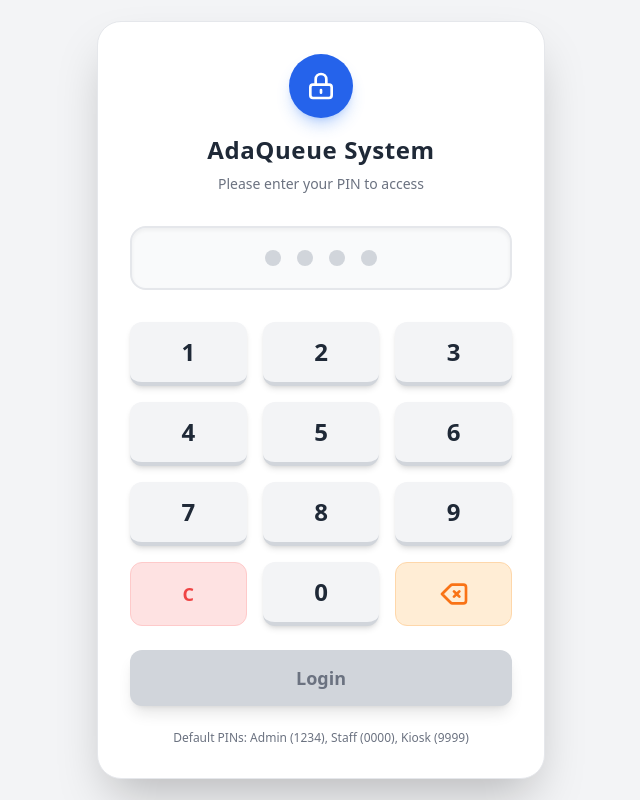
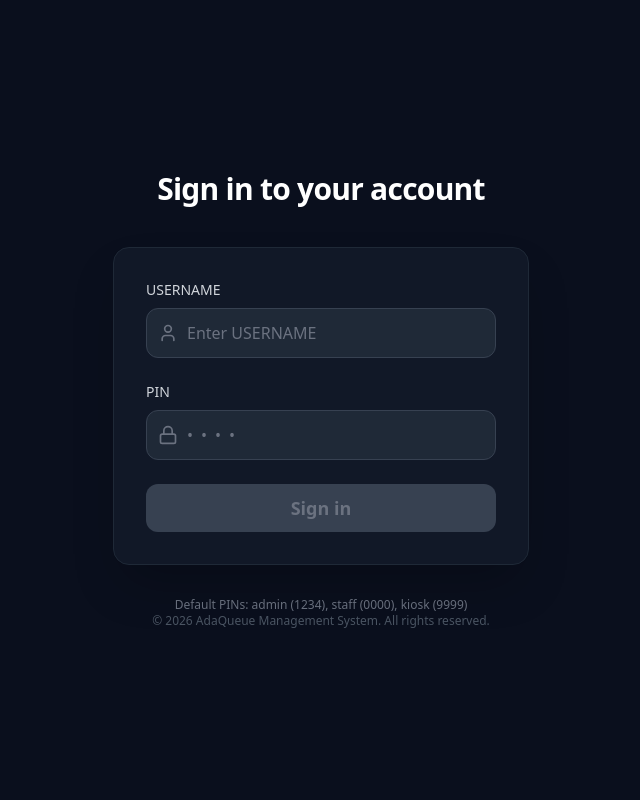
Before and after one commit to AdaDevSecOps/AdaQueue-Frontend, a React (Create React App) app: page / in a window 1280 px wide. Shown: the whole page, without its empty margins (319-959 px from the left). Built offline with nearby package versions, Linux system fonts and the light colour scheme; the HTML template or start-up script is replaced by a standard one.

Commit message:
[fix] ปรับ UI หน้า login

```diff
--- a/src/pages/auth/OLogin.tsx
+++ b/src/pages/auth/OLogin.tsx
@@ -1,39 +1,25 @@
 import React, { useState } from 'react';
 import { useNavigate } from 'react-router-dom';
 import { useAuth } from '../../context/AuthContext';
+import { LogIn, User, Lock, AlertCircle } from 'lucide-react';
 
 const OLogin: React.FC = () => {
   const { login } = useAuth();
   const navigate = useNavigate();
+  const [employeeName, setEmployeeName] = useState('');
   const [pin, setPin] = useState('');
   const [error, setError] = useState<string | null>(null);
   const [loading, setLoading] = useState(false);
 
-  const handleNumClick = (num: string) => {
-    if (pin.length < 4) {
-      setPin(prev => prev + num);
-      setError(null);
-    }
-  };
-
-  const handleBackspace = () => {
-    setPin(prev => prev.slice(0, -1));
-    setError(null);
-  };
-
-  const handleClear = () => {
-    setPin('');
-    setError(null);
-  };
-
-  const handleSubmit = async () => {
-    if (pin.length !== 4) return;
+  const handleSubmit = async (e?: React.FormEvent) => {
+    if (e) e.preventDefault();
+    if (!employeeName || pin.length !== 4) return;
 
     setLoading(true);
     setError(null);
 
     try {
-      const user = await login(pin);
+      const user = await login(employeeName, pin);
       if (user) {
         if (user.role === 'ADMIN') {
           navigate('/admin/dashboard');
@@ -45,107 +31,118 @@ const OLogin: React.FC = () => {
           navigate('/');
         }
       } else {
-        setError('Invalid PIN Code');
+        setError('ชื่อพนักงานหรือรหัสพินไม่ถูกต้อง');
         setPin('');
       }
     } catch (err) {
-      setError('System Error');
+      setError('เกิดข้อผิดพลาดในการเชื่อมต่อระบบ');
     } finally {
       setLoading(false);
     }
   };
 
   return (
-    <div className="min-h-screen flex items-center justify-center bg-gray-100 dark:bg-gray-900 font-sans text-gray-900 dark:text-gray-100 transition-colors duration-200">
-      <div className="bg-white dark:bg-gray-800 p-8 rounded-3xl shadow-2xl w-full max-w-md border border-gray-200 dark:border-gray-700 transition-colors duration-200">
+    <div className="min-h-screen flex flex-col items-center justify-center bg-[#0a0f1d] font-sans selection:bg-blue-500/30">
 
-        {/* Header */}
-        <div className="text-center mb-8">
-          <div className="w-16 h-16 bg-blue-600 rounded-full flex items-center justify-center mx-auto mb-4 shadow-lg shadow-blue-500/30">
-            <svg className="w-8 h-8 text-white" fill="none" stroke="currentColor" viewBox="0 0 24 24">
-              <path strokeLinecap="round" strokeLinejoin="round" strokeWidth="2" d="M12 15v2m-6 4h12a2 2 0 002-2v-6a2 2 0 00-2-2H6a2 2 0 00-2 2v6a2 2 0 002 2zm10-10V7a4 4 0 00-8 0v4h8z" />
-            </svg>
-          </div>
-          <h1 className="text-2xl font-bold text-gray-800 dark:text-white tracking-wide">AdaQueue System</h1>
-          <p className="text-gray-500 dark:text-gray-400 mt-2 text-sm">Please enter your PIN to access</p>
+      {/* Logo Area */}
+      <div className="mb-10 flex flex-col items-center">
+        <h2 className="text-3xl font-extrabold text-white tracking-tight">Sign in to your account</h2>
       </div>
 
-        {/* PIN Display */}
-        <div className="mb-8">
-          <div className="bg-gray-50 dark:bg-gray-900 h-16 rounded-2xl flex items-center justify-center border-2 border-gray-200 dark:border-gray-700 shadow-inner transition-colors duration-200">
-             <div className="flex gap-4">
-                {[0, 1, 2, 3].map((i) => (
-                    <div key={i} className={`w-4 h-4 rounded-full transition-all duration-200 ${i < pin.length ? 'bg-blue-500 scale-125' : 'bg-gray-300 dark:bg-gray-600'}`}></div>
-                ))}
+      <div className="w-full max-w-md px-4">
+        <div className="bg-[#111827] border border-gray-800 rounded-2xl shadow-2xl p-8 backdrop-blur-sm">
+
+          <form className="space-y-6" onSubmit={handleSubmit}>
+            {/* Employee Name Field */}
+            <div>
+              <label htmlFor="employeeName" className="block text-sm font-medium text-gray-300 mb-2">
+                USERNAME
+              </label>
+              <div className="relative group">
+                <div className="absolute inset-y-0 left-0 pl-3 flex items-center pointer-events-none">
+                  <User className="h-5 w-5 text-gray-500 group-focus-within:text-blue-500 transition-colors" />
+                </div>
+                <input
+                  id="employeeName"
+                  type="text"
+                  required
+                  autoComplete="off"
+                  value={employeeName}
+                  onChange={(e) => {
+                    setEmployeeName(e.target.value);
+                    setError(null);
+                  }}
+                  className="block w-full pl-10 pr-3 py-3 bg-[#1f2937] border border-gray-700 rounded-xl text-white placeholder-gray-500 focus:outline-none focus:ring-2 focus:ring-blue-500 focus:border-transparent transition-all duration-200"
+                  placeholder="Enter USERNAME"
+                />
               </div>
             </div>
+
+            {/* PIN Field */}
+            <div>
+              <div className="flex items-center justify-between mb-2">
+                <label htmlFor="pin" className="block text-sm font-medium text-gray-300">
+                  PIN
+                </label>
+              </div>
+              <div className="relative group">
+                <div className="absolute inset-y-0 left-0 pl-3 flex items-center pointer-events-none">
+                  <Lock className="h-5 w-5 text-gray-500 group-focus-within:text-blue-500 transition-colors" />
+                </div>
+                <input
+                  id="pin"
+                  type="password"
+                  inputMode="numeric"
+                  maxLength={4}
+                  required
+                  value={pin}
+                  onChange={(e) => {
+                    const val = e.target.value.replace(/[^0-9]/g, '');
+                    if (val.length <= 4) setPin(val);
+                    setError(null);
+                  }}
+                  className="block w-full pl-10 pr-3 py-3 bg-[#1f2937] border border-gray-700 rounded-xl text-white placeholder-gray-500 focus:outline-none focus:ring-2 focus:ring-blue-500 focus:border-transparent transition-all duration-200 tracking-[0.5em]"
+                  placeholder="••••"
+                />
+              </div>
+            </div>
+
+            {/* Error Message */}
             {error && (
-             <div className="mt-3 text-center text-red-500 dark:text-red-400 text-sm font-medium bg-red-100 dark:bg-red-400/10 py-2 rounded-lg border border-red-200 dark:border-red-400/20">
-                {error}
+              <div className="flex items-start gap-2 text-red-400 bg-red-400/10 p-4 rounded-xl border border-red-400/20 text-sm animate-in fade-in slide-in-from-top-1">
+                <AlertCircle className="w-5 h-5 flex-shrink-0" />
+                <p>{error}</p>
               </div>
             )}
-        </div>
-
-        {/* Numpad */}
-        <div className="grid grid-cols-3 gap-4 mb-6">
-          {[1, 2, 3, 4, 5, 6, 7, 8, 9].map((num) => (
-            <button
-              key={num}
-              onClick={() => handleNumClick(num.toString())}
-              className="h-16 bg-gray-100 dark:bg-gray-700 hover:bg-gray-200 dark:hover:bg-gray-600 active:bg-blue-600 dark:active:bg-blue-600 active:text-white rounded-xl text-2xl font-bold text-gray-800 dark:text-gray-100 transition-all duration-150 shadow-md border-b-4 border-gray-300 dark:border-gray-900 active:border-b-0 active:translate-y-1"
-            >
-              {num}
-            </button>
-          ))}
-          <button
-            onClick={handleClear}
-            className="h-16 bg-red-100 dark:bg-red-500/20 hover:bg-red-200 dark:hover:bg-red-500/30 text-red-500 dark:text-red-400 rounded-xl text-lg font-bold transition-all border border-red-200 dark:border-red-500/30"
-          >
-            C
-          </button>
-          <button
-            onClick={() => handleNumClick('0')}
-            className="h-16 bg-gray-100 dark:bg-gray-700 hover:bg-gray-200 dark:hover:bg-gray-600 active:bg-blue-600 dark:active:bg-blue-600 active:text-white rounded-xl text-2xl font-bold text-gray-800 dark:text-gray-100 transition-all shadow-md border-b-4 border-gray-300 dark:border-gray-900 active:border-b-0 active:translate-y-1"
-          >
-            0
-          </button>
-          <button
-            onClick={handleBackspace}
-            className="h-16 bg-orange-100 dark:bg-orange-500/20 hover:bg-orange-200 dark:hover:bg-orange-500/30 text-orange-500 dark:text-orange-400 rounded-xl flex items-center justify-center transition-all border border-orange-200 dark:border-orange-500/30"
-          >
-            <svg className="w-8 h-8" fill="none" stroke="currentColor" viewBox="0 0 24 24">
-               <path strokeLinecap="round" strokeLinejoin="round" strokeWidth="2" d="M12 14l2-2m0 0l2-2m-2 2l-2-2m2 2l2 2M3 12l6.414 6.414a2 2 0 001.414.586H19a2 2 0 002-2V7a2 2 0 00-2-2h-8.172a2 2 0 00-1.414.586L3 12z" />
-            </svg>
-          </button>
-        </div>
 
             {/* Submit Button */}
             <button
-          onClick={handleSubmit}
-          disabled={loading || pin.length !== 4}
-          className={`w-full h-14 rounded-xl font-bold text-lg transition-all shadow-lg flex items-center justify-center
-            ${pin.length === 4 && !loading
-                ? 'bg-blue-600 hover:bg-blue-500 text-white shadow-blue-600/30 hover:shadow-blue-600/50'
-                : 'bg-gray-300 dark:bg-gray-700 text-gray-500 dark:text-gray-500 cursor-not-allowed'
+              type="submit"
+              disabled={loading || !employeeName || pin.length !== 4}
+              className={`w-full h-12 rounded-xl font-bold text-lg transition-all flex items-center justify-center
+                ${loading || !employeeName || pin.length !== 4
+                  ? 'bg-gray-700 text-gray-500 cursor-not-allowed'
+                  : 'bg-blue-600 hover:bg-blue-500 text-white shadow-xl shadow-blue-600/30'
                 }
               `}
             >
               {loading ? (
-             <svg className="animate-spin h-6 w-6 text-white" xmlns="http://www.w3.org/2000/svg" fill="none" viewBox="0 0 24 24">
-                <circle className="opacity-25" cx="12" cy="12" r="10" stroke="currentColor" strokeWidth="4"></circle>
-                <path className="opacity-75" fill="currentColor" d="M4 12a8 8 0 018-8V0C5.373 0 0 5.373 0 12h4zm2 5.291A7.962 7.962 0 014 12H0c0 3.042 1.135 5.824 3 7.938l3-2.647z"></path>
-             </svg>
+                <div className="h-6 w-6 border-2 border-white/30 border-t-white rounded-full animate-spin"></div>
               ) : (
-             'Login'
+                'Sign in'
               )}
             </button>
-
-        <div className="mt-6 text-center">
-            <p className="text-xs text-gray-500 dark:text-gray-500">
-                Default PINs: Admin (1234), Staff (0000), Kiosk (9999)
-            </p>
+          </form>
+        </div>
       </div>
 
+      <div className="mt-8 text-center px-4">
+        <p className="text-xs text-gray-500 dark:text-gray-500">
+          Default PINs: admin (1234), staff (0000), kiosk (9999)
+        </p>
+        <p className="text-xs text-gray-600 dark:text-gray-500">
+          &copy; 2026 AdaQueue Management System. All rights reserved.
+        </p>
       </div>
     </div>
   );
```
Also changed, not shown: src/context/AuthContext.tsx (+21 -26 lines). Lines whose indentation alone changed are shown as unchanged.
